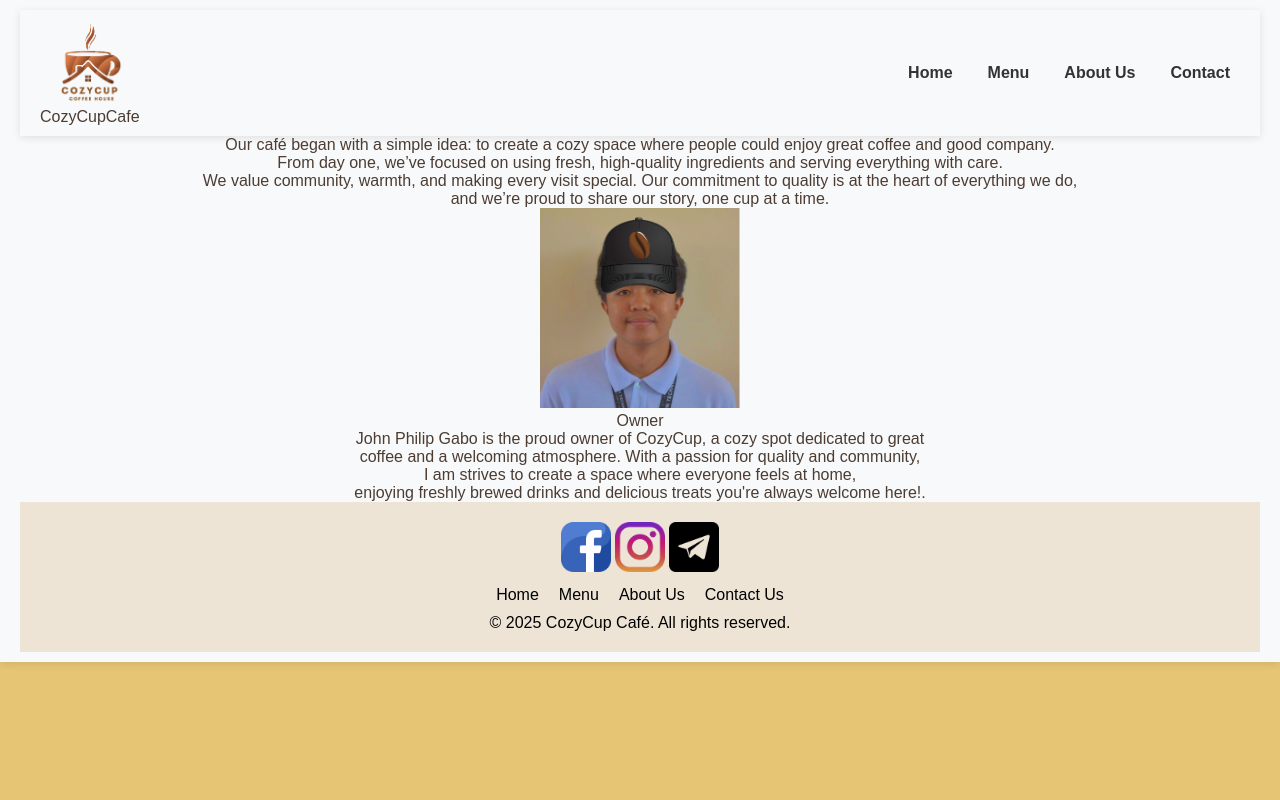
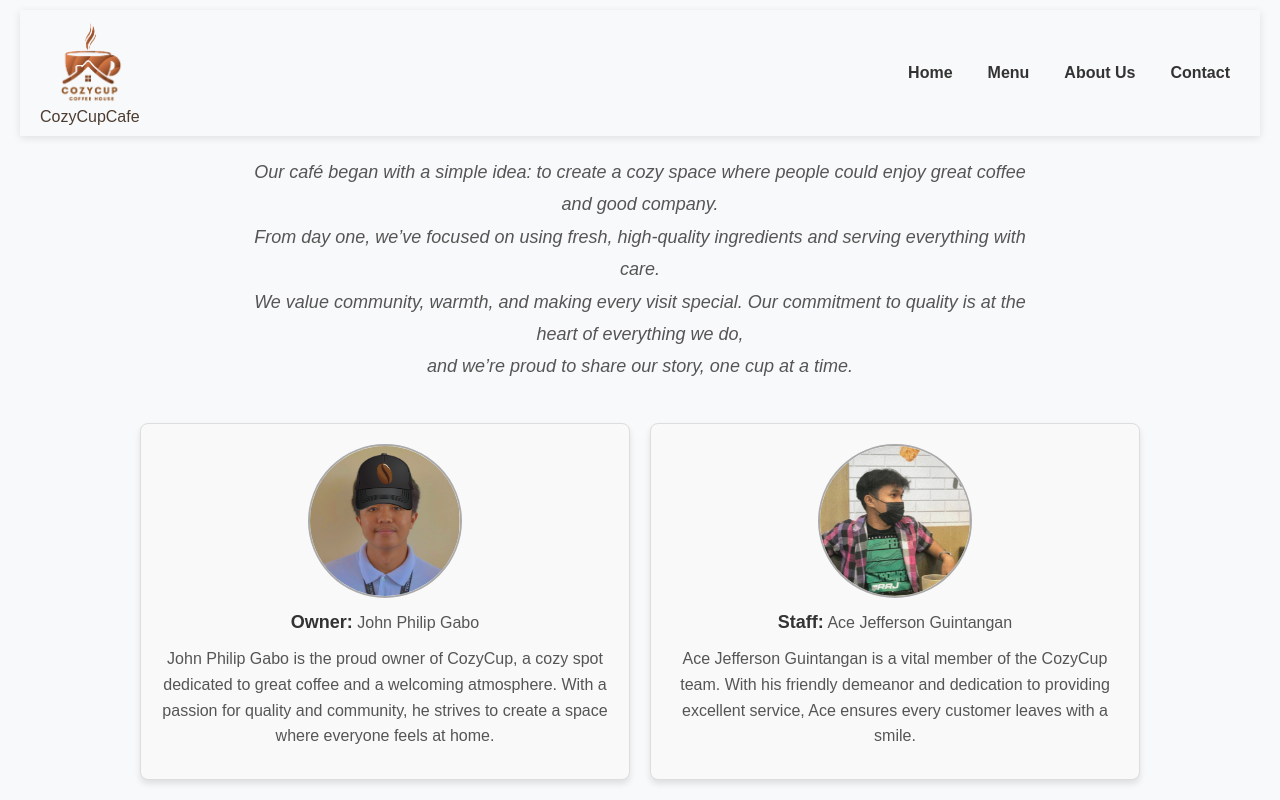
Before and after one commit to Jeype12/Cozycups, a plain HTML site: page about.html in a window 1280 px wide. Shown: the top 800 px of the page. Drawn offline with Linux system fonts and the light colour scheme.

Commit message:
fixing the about page and also the css

```diff
--- a/about.html
+++ b/about.html
@@ -22,18 +22,40 @@
               </ul>
             </nav>
           </header>
-        <div class="story">
+
+
+          <div class="kasabihan">
             <p>
-            Our café began with a simple idea: to create a cozy space where people could enjoy great coffee and good company. <br> From day one, we’ve focused on using fresh, high-quality ingredients and serving everything with care. <br> We value community, warmth, and making every visit special. Our commitment to quality is at the heart of everything we do, <br> and we’re proud to share our story, one cup at a time.
+              Our café began with a simple idea: to create a cozy space where people could enjoy great coffee and good company. <br>
+              From day one, we’ve focused on using fresh, high-quality ingredients and serving everything with care. <br>
+              We value community, warmth, and making every visit special. Our commitment to quality is at the heart of everything we do, <br>
+              and we’re proud to share our story, one cup at a time.
             </p>
-          <img style="height: 200px; width: 200px;" src="img\owner.png" alt="">
+          </div>
+
+          <div class="staff-container">
+            <div class="staff-profile">
+              <img class="profile-pic" src="img/owner.png" alt="Owner Picture">
               <p>
-            Owner
+                <strong>Owner:</strong> John Philip Gabo
               </p>
               <p>
-            John Philip Gabo is the proud owner of CozyCup, a cozy spot dedicated to great <br> coffee and a welcoming atmosphere. With a passion for quality and community, <br> I am strives to create a space where everyone feels at home, <br> enjoying freshly brewed drinks and delicious treats you're always welcome here!.
+                John Philip Gabo is the proud owner of CozyCup, a cozy spot dedicated to great coffee and a welcoming atmosphere.
+                With a passion for quality and community, he strives to create a space where everyone feels at home.
               </p>
             </div>
+            <div class="staff-profile">
+              <img class="profile-pic" src="img/ace.jpg" alt="Staff Picture">
+              <p>
+                <strong>Staff:</strong> Ace Jefferson Guintangan
+              </p>
+              <p>
+                Ace Jefferson Guintangan is a vital member of the CozyCup team. With his friendly demeanor and dedication to providing
+                excellent service, Ace ensures every customer leaves with a smile.
+              </p>
+            </div>
+          </div>
+
 
 
       <footer>
--- a/css/styles.css
+++ b/css/styles.css
@@ -323,13 +323,77 @@ footer {
   padding: 20px;
   border-radius: 8px;
   box-shadow: 0 4px 8px rgba(0, 0, 0, 0.1);
-  margin-top: 20px; /* Adds spacing between details and form */
+  margin-top: 20px;
 }
 
 .disc {
   padding-bottom: 30px;
 }
 
-.story {
+
+.kasabihan {
   text-align: center;
+  margin: 20px auto;
+  max-width: 800px;
+  font-size: 18px;
+  line-height: 1.8;
+  font-style: italic;
+  color: #555;
 }
+
+
+
+.kasabihan {
+  text-align: center;
+  margin: 20px auto;
+  max-width: 800px;
+  font-size: 18px;
+  line-height: 1.8;
+  font-style: italic;
+  color: #555;
+}
+
+
+.staff-container {
+  display: flex;
+  justify-content: center;
+  align-items: stretch;
+  gap: 20px;
+  margin: 40px auto;
+  max-width: 1000px;
+}
+
+
+.staff-profile {
+  text-align: center;
+  flex: 1;
+  padding: 20px;
+  border: 1px solid #ddd;
+  border-radius: 8px;
+  background-color: #f9f9f9;
+  box-shadow: 0 4px 6px rgba(0, 0, 0, 0.1);
+  display: flex;
+  flex-direction: column;
+  justify-content: space-between;
+}
+
+.staff-profile img.profile-pic {
+  display: block;
+  margin: 0 auto 10px;
+  height: 150px;
+  width: 150px;
+  border-radius: 50%;
+  border: 2px solid #aaa;
+}
+
+.staff-profile strong {
+  font-size: 18px;
+  color: #333;
+}
+
+.staff-profile p {
+  font-size: 16px;
+  line-height: 1.6;
+  color: #555;
+  margin-bottom: 10px;
+}
```
Also changed, not shown: img/ace.jpg (added). Lines whose indentation alone changed are shown as unchanged.
